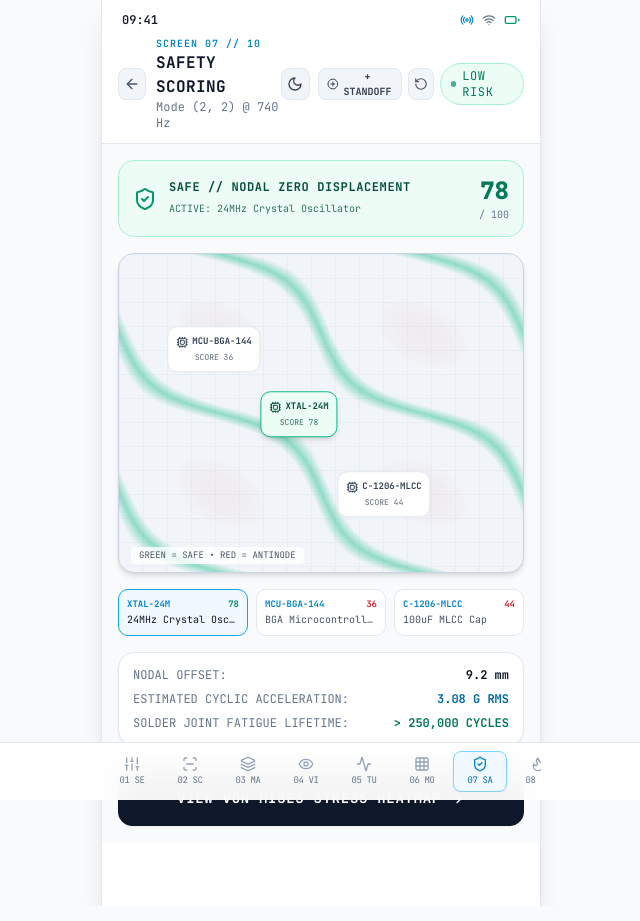
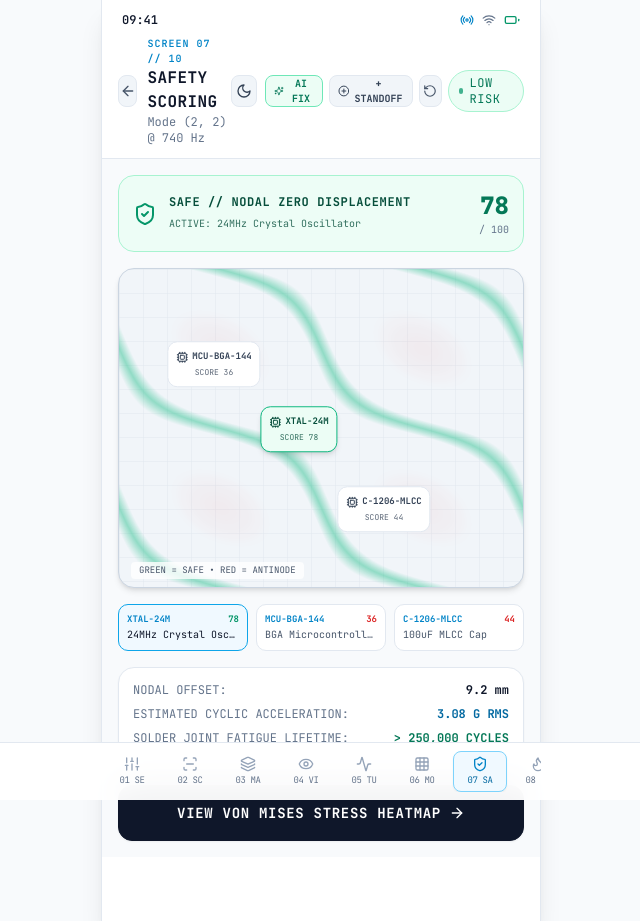
Before and after one commit to nandhish3004/Harmonix-AI, a Next.js app: page /safety in a window 1280 px wide. Shown: the whole page, without its empty margins (319-959 px from the left). Built offline with nearby package versions, Linux system fonts and the light colour scheme.

Commit message:
feat: add AI FIX standoff optimizer on safety screen

```diff
--- a/src/app/safety/page.tsx
+++ b/src/app/safety/page.tsx
@@ -9,6 +9,7 @@ import {
   ArrowRight,
   RotateCcw,
   PlusCircle,
+  Sparkles,
 } from "lucide-react";
 import { HudHeader } from "@/components/ui/HudHeader";
 import { ChamferedCard } from "@/components/ui/ChamferedCard";
@@ -183,6 +184,47 @@ export default function ComponentSafetyPage() {
     setIsAddingStandoff(false);
   };
 
+  // Intelligent Standoff Optimizer: searches the 2D modal field to find the standoff
+  // location that maximizes the minimum safety score across all components.
+  const handleAutoOptimizeStandoff = () => {
+    let bestX = Math.round(boardSize.w * 0.5);
+    let bestY = Math.round(boardSize.h * 0.5);
+    let bestMinScore = -1;
+
+    for (let gx = 0.15; gx <= 0.85; gx += 0.07) {
+      for (let gy = 0.15; gy <= 0.85; gy += 0.07) {
+        const px = gx * boardSize.w;
+        const py = gy * boardSize.h;
+        let minCompScore = 100;
+
+        for (const comp of components) {
+          const nx = Math.max(0, Math.min(1, comp.x / boardSize.w));
+          const ny = Math.max(0, Math.min(1, comp.y / boardSize.h));
+          let amp = Math.abs(
+            mode.m === mode.n
+              ? Math.sin(mode.m * Math.PI * nx) * Math.sin(mode.n * Math.PI * ny) +
+                  0.35 * Math.cos(mode.m * Math.PI * nx) * Math.cos(mode.n * Math.PI * ny)
+              : chladniAmplitude(nx, ny, mode.m, mode.n)
+          );
+          for (const pin of [...standoffs, { id: "cand", x: px, y: py }]) {
+            const d2 = (nx - pin.x / boardSize.w) ** 2 + (ny - pin.y / boardSize.h) ** 2;
+            amp *= 1 - Math.exp(-d2 / 0.018);
+          }
+          const score = Math.max(8, Math.min(99, Math.round(100 - amp * 68)));
+          if (score < minCompScore) minCompScore = score;
+        }
+
+        if (minCompScore > bestMinScore) {
+          bestMinScore = minCompScore;
+          bestX = Math.round(px);
+          bestY = Math.round(py);
+        }
+      }
+    }
+
+    setStandoffs((prev) => [...prev, { id: `ai-pin-${Date.now()}`, x: bestX, y: bestY }]);
+  };
+
   return (
     <div className="min-h-screen bg-slate-50 dark:bg-[#0D191C] flex flex-col select-none transition-colors duration-200">
       <HudHeader
@@ -192,6 +234,14 @@ export default function ComponentSafetyPage() {
         backHref="/modes"
         rightAction={
           <div className="flex items-center gap-1.5">
+            <button
+              onClick={handleAutoOptimizeStandoff}
+              className="px-2 h-8 flex items-center gap-1 rounded-[8px] border text-[10px] font-mono font-bold bg-emerald-50 text-emerald-700 border-emerald-300 dark:bg-[#1C332E] dark:text-[#4ADE80] dark:border-[#4ADE80]/50"
+              title="AI-place optimal standoff to protect all red components"
+            >
+              <Sparkles className="w-3.5 h-3.5" />
+              <span>AI FIX</span>
+            </button>
             <button
               onClick={() => setIsAddingStandoff((v) => !v)}
               className={`px-2 h-8 flex items-center gap-1 rounded-[8px] border text-[10px] font-mono font-bold ${
```
